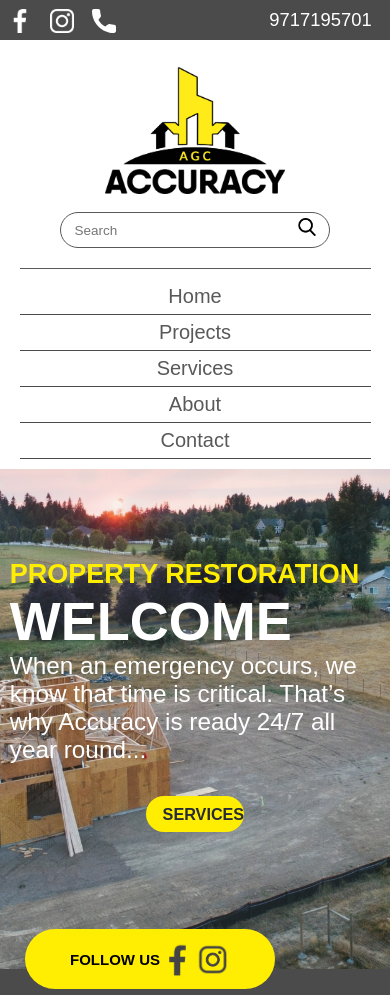
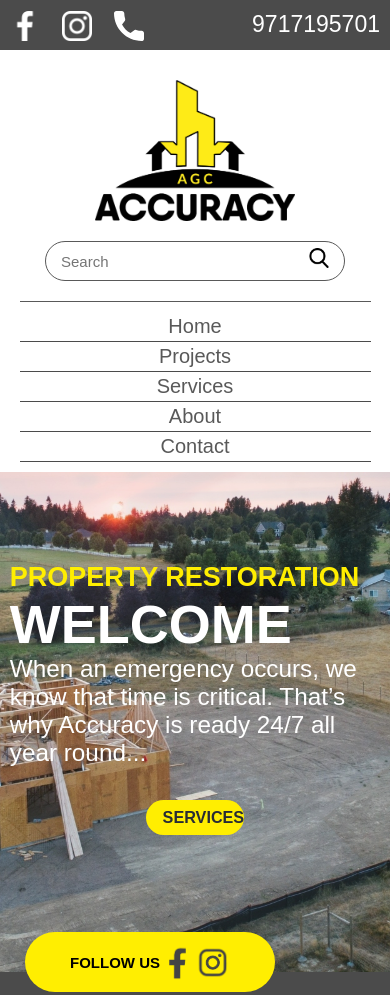
Before and after one commit to paginaeninternet/web_Accuracy_USA, a plain HTML site: page index.html in a window 390 px wide. Shown: the top 995 px of the page. Drawn offline with Linux system fonts and the light colour scheme.

Commit message:
cambio de unidades em a rem

```diff
--- a/css/nav.css
+++ b/css/nav.css
@@ -9,8 +9,8 @@
 }
 .contact{
     background-color: #4B4B4B;
-    width: 60em;
-    height: 5em;
+    width: 60rem;
+    height: 5rem;
 
     display: flex;
     justify-content:center;
@@ -18,21 +18,21 @@
 }
 .contact span{
     color: #fff;
-    font-size: 2em;
-    margin-top: 0.2em;
+    font-size: 2rem;
+    margin-top: 0.2rem;
 }
 .contact a{
-    margin-right: 1em;
-    margin-left: 1em;
+    margin-right: 1rem;
+    margin-left: 1rem;
     text-decoration: none;
 }
 .contact a img{
-    width: 3em;
+    width: 3rem;
 }
 .phone-number{
     display: block;
     color: #fff;
-    font-size: 2.3em;
+    font-size: 2.3rem;
 }
 
 /*---------------------------
@@ -45,14 +45,14 @@
     justify-content: space-between;
 }
 .logo-AGC{
-    width: 20em;
+    width: 20rem;
 }
 .search-box{
-    width: 40em;
-    height: 3.5em;
+    width: 40rem;
+    height: 3.5rem;
     border: 1px solid var(--colorTexto);
-    border-radius: 10em;
-    padding: 0.6em 1.5em;
+    border-radius: 10rem;
+    padding: 0.6rem 1.5rem;
     box-sizing: border-box;
 
     display: flex;
@@ -60,7 +60,7 @@
 }
 #search{
     display: block;
-    font-size: 1.5em;
+    font-size: 1.5rem;
     width: 90%;
     height: auto;
 
@@ -68,16 +68,16 @@
     outline: none;
 }
 .search-box img{
-    width: 2em;
+    width: 2rem;
 }
 
 /*---------------------
 #SECCIÓN DEL NAVEGADOR
 ---------------------*/
 .box-nav{
-    max-width: 80em;
+    max-width: 80rem;
     margin: auto;
-    margin-bottom: 1em;
+    margin-bottom: 1rem;
     list-style: none;
 
     display: flex;
@@ -87,9 +87,9 @@
     margin-right: auto;
 }
 .box-nav > li > a{
-    font-size: 2em;
-    padding: 0.2em 1em;
-    border-radius:2em;
+    font-size: 2rem;
+    padding: 0.2rem 1rem;
+    border-radius:2rem;
     color: var(--colorTexto);
 }
 .box-nav > li > a:hover{
@@ -112,20 +112,20 @@
 .submenu{
     display: none;
     position:absolute;
-    width: 20em;
+    width: 20rem;
     height: auto;
     list-style: none;
     background-color: #fff;
-    padding: 3em 1.7em 2em 1.7em;
-    top: 2.7em;
+    padding: 3rem 1.7rem 2rem 1.7rem;
+    top: 2.7rem;
     z-index: 1;
 }
 .submenu >li >a{
     display: block;
     width: 100%;
     text-decoration: none;
-    font-size: 1.7em;
-    margin-top: 0.4em;
+    font-size: 1.7rem;
+    margin-top: 0.4rem;
     color: var(--colorTexto);
 }
 .submenu li a:hover{
@@ -141,7 +141,7 @@
     # SECCIÓN DEL NAVEGADOR
     -----------------------*/
     .box-nav{
-        margin-top: 2em;
+        margin-top: 2rem;
     }
 }
 @media only screen and (max-width: 768px){
@@ -154,15 +154,15 @@
         flex-wrap: wrap;
     }
     .search-box{
-        max-width: 30em;
+        max-width: 30rem;
     }
     /*-----------------------
     # SECCIÓN DEL NAVEGADOR
     -----------------------*/
     .box-nav{
         width: 90%;
-        margin-top: 2em;
-        padding-top: 1em;
+        margin-top: 2rem;
+        padding-top: 1rem;
         justify-content: center;
         border-top: 1px solid var(--colorTexto);
     }
@@ -176,9 +176,9 @@
     #SECCIÓN DE CONTACTOS E ICONOS DE REDES SOCIALES
     -----------------------------------------------*/
     .contact{
-        font-size: 0.8em;
+        font-size: 0.8rem;
         display: block;
-        padding-top: 1.1em;
+        padding-top: 1.1rem;
         box-sizing: border-box;
     }
     .contact span{
@@ -192,11 +192,11 @@
     ---------------------------*/
     .logo-search-section{
         justify-content: center;
-        margin-top: 3em;
+        margin-top: 3rem;
     }
     .search-box{
-        height: 4em;
-        margin-top: 2em;
+        height: 4rem;
+        margin-top: 2rem;
     }
     /*-----------------------
     # SECCIÓN DEL NAVEGADOR
@@ -207,8 +207,8 @@
     }
     .box-nav li a{
         display: block;
-        padding-top: 0.3em;
-        padding-bottom: 0.3em;
+        padding-top: 0.3rem;
+        padding-bottom: 0.3rem;
         text-align: center;
         border-radius: 0%;
     }
```
